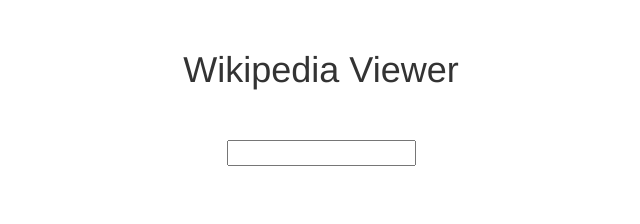
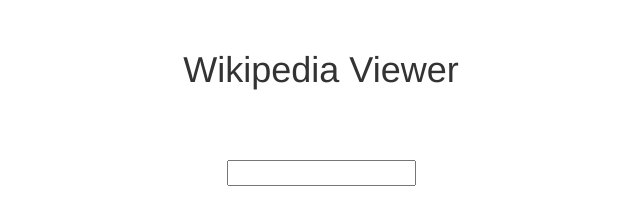
Before and after one commit to bobby-lin/wikipedia-viewer, a plain HTML site: page index.html in a window 1280 px wide. Shown: the whole page, without its empty margins (319-959 px from the left). Drawn offline with nearby package versions, Linux system fonts and the light colour scheme.

Commit message:
Added styles for random-btn in common.css

```diff
--- a/styles/common.css
+++ b/styles/common.css
@@ -2,7 +2,7 @@
     margin: 50px;
 }
 
-.search-box {
+.search-box,.random-btn {
     display: block;
-    margin: 0 auto;
+    margin: 20px auto;
 }
```
